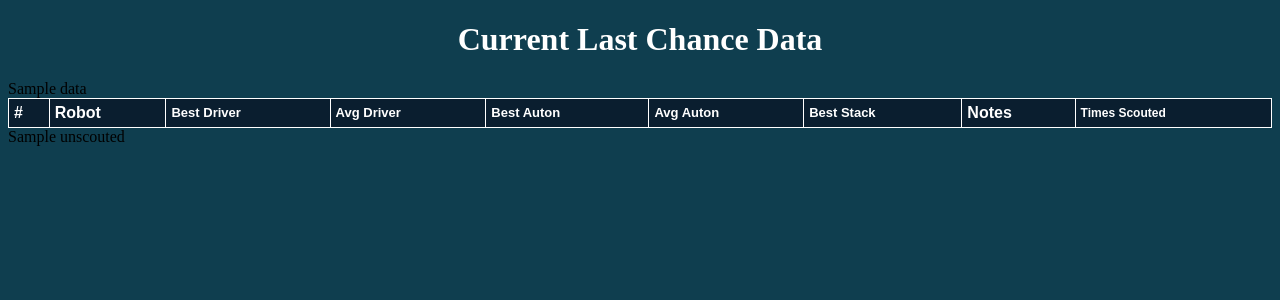
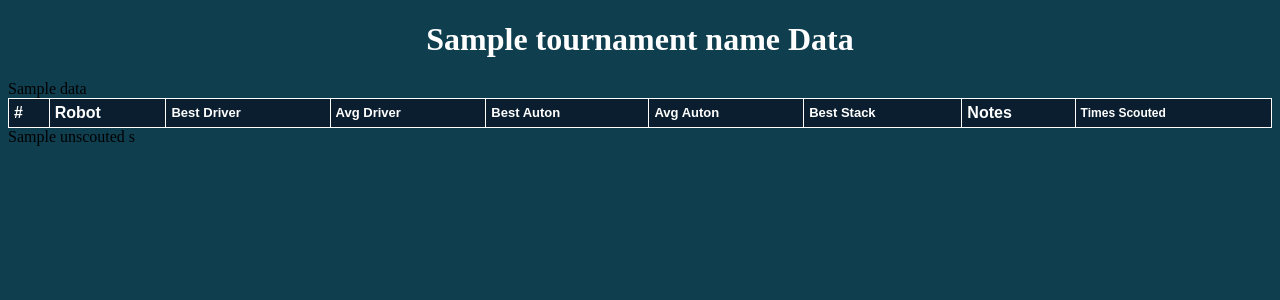
Before and after one commit to Flaero/seahawk-scouter, a Flask app: template templates/data.html in a window 1280 px wide. Shown: the top 300 px of the page. Run offline with Flask 2, Linux system fonts and the light colour scheme; the template is opened without the code that fills it: most values are stand-ins (such as "Sample title", 1, 10 or a date in 2020); lists and menus that the app fills with data are empty.

Commit message:
Allow dynamic tournament name display

```diff
--- a/templates/data.html
+++ b/templates/data.html
@@ -1,13 +1,13 @@
 <!DOCTYPE html>
 <html lang="en">
 <head>
-	<meta charset="UTF-8" name="viewport" content="width=device-width; initial-scale=1.0;">
-	<link rel="stylesheet" type="text/css" href="{{ url_for('static',filename='data.css') }}">
+  <meta charset="UTF-8" name="viewport" content="width=device-width; initial-scale=1.0;">
+  <link rel="stylesheet" type="text/css" href="{{ url_for('static',filename='data.css') }}">
   <script type=text/javascript src="{{ url_for('static',filename='data.js') }}"></script>
-	<title>Seaquam Vex Robotics Scouting</title>
+  <title>Seaquam Vex Robotics Scouting</title>
 </head>
 <body>
-  <header><h1>Current Last Chance Data</h1></header>
+  <header><h1>{{ tournament_name }} Data</h1></header>
   <table id="dataTable">
     <tr>
       <th>#</th>
@@ -24,4 +24,4 @@
   </table>
   {{ unscouted }}
 </body>
-</html>
+</html>s
```
